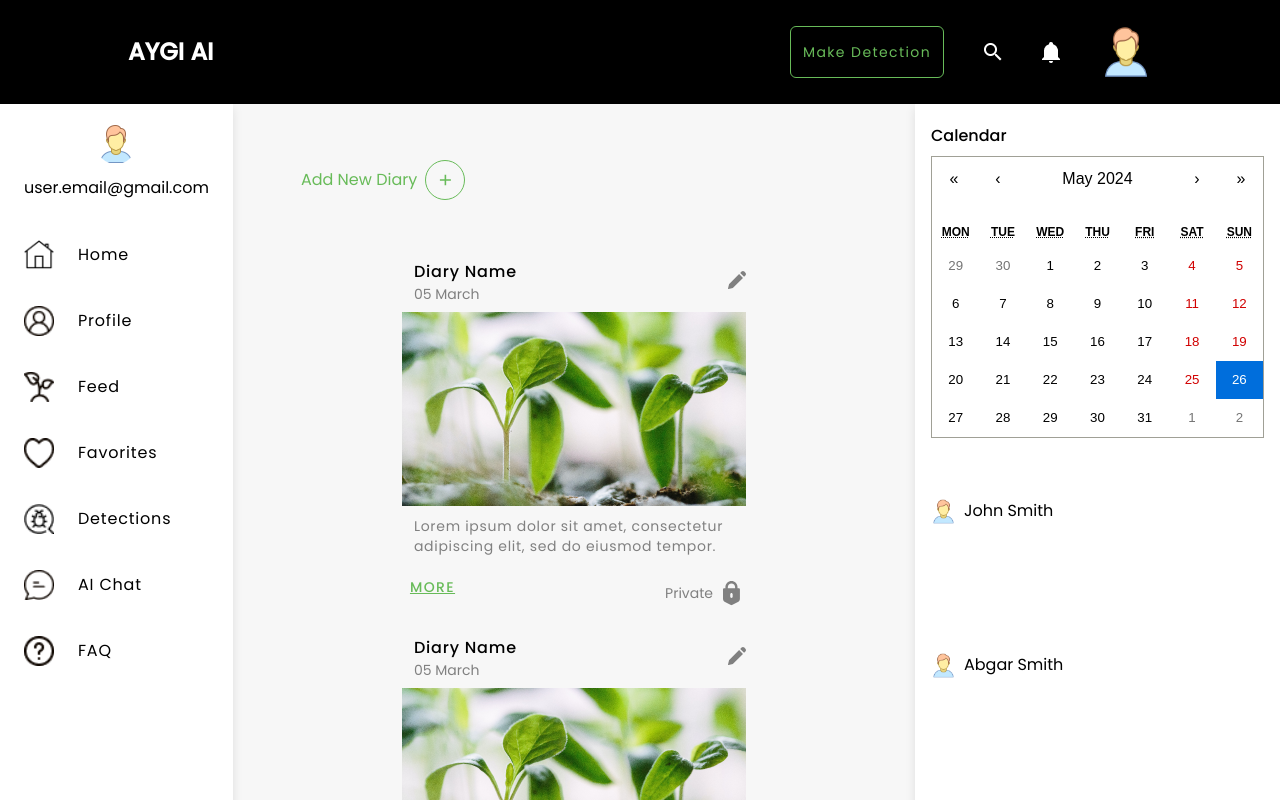
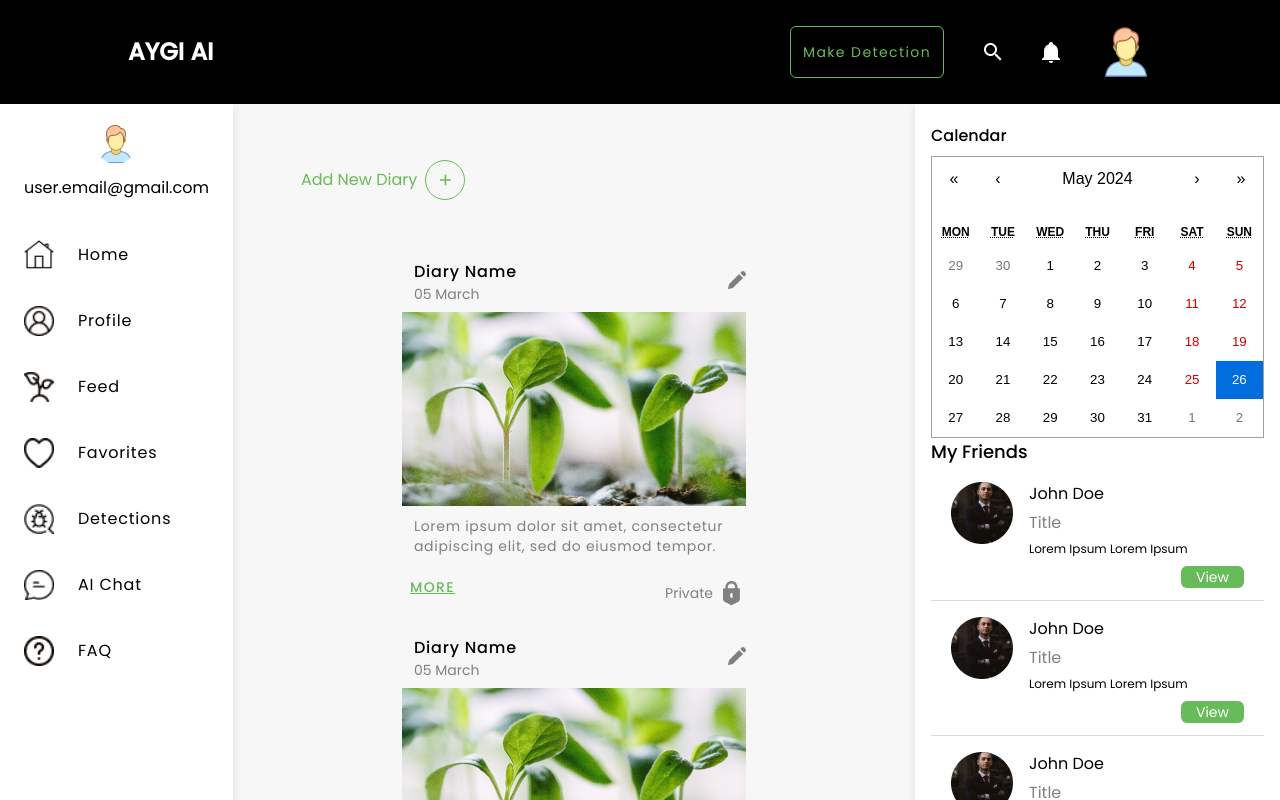
Before and after one commit to edgaravag/aygi-ai-vercel, a Next.js app: page /myGarden in a window 1280 px wide. Shown: the top 800 px of the page. Built offline with nearby package versions, Linux system fonts and the light colour scheme.

Commit message:
Changed My Friend's part

```diff
--- a/app/(mainPages)/components/RightAside.jsx
+++ b/app/(mainPages)/components/RightAside.jsx
@@ -1,44 +1,85 @@
-'use client'
-import dynamic from 'next/dynamic';
-import React, { useState } from 'react'
-import 'react-calendar/dist/Calendar.css';
-import UserIcon from "../../../public/userIcon.png";
-import Image from 'next/image';
+"use client";
+import dynamic from "next/dynamic";
+import React, { useState } from "react";
+import "react-calendar/dist/Calendar.css";
+import UserIcon from "../../../public/friendIcon.png";
+import Image from "next/image";
 
-
-const Calendar = dynamic(() => import('react-calendar'), {ssr: false});
+const Calendar = dynamic(() => import("react-calendar"), { ssr: false });
 const users = [
-  { icon: UserIcon.src, name: "John", surname: "Smith" },
-  { icon: UserIcon.src, name: "Abgar", surname: "Smith" },
-  { icon: UserIcon.src, name: "Mesrop", surname: "Smith" },
-  { icon: UserIcon.src, name: "Koryun", surname: "Smith" },
-  { icon: UserIcon.src, name: "Vahan", surname: "Smith" },
-  { icon: UserIcon.src, name: "Nikol", surname: "Smith" },
-
+  {
+    icon: UserIcon.src,
+    name: "John",
+    surname: "Doe",
+    title: "Title",
+    description: "Lorem Ipsum Lorem Ipsum",
+  },
+  {
+    icon: UserIcon.src,
+    name: "John",
+    surname: "Doe",
+    title: "Title",
+    description: "Lorem Ipsum Lorem Ipsum",
+  },
+  {
+    icon: UserIcon.src,
+    name: "John",
+    surname: "Doe",
+    title: "Title",
+    description: "Lorem Ipsum Lorem Ipsum",
+  },
+  {
+    icon: UserIcon.src,
+    name: "John",
+    surname: "Doe",
+    title: "Title",
+    description: "Lorem Ipsum Lorem Ipsum",
+  },
+  {
+    icon: UserIcon.src,
+    name: "John",
+    surname: "Doe",
+    title: "Title",
+    description: "Lorem Ipsum Lorem Ipsum",
+  },
 ];
 
 const RightAside = () => {
   const [value, onChange] = useState(new Date());
   return (
-    <aside className='bg-white shadow-[0_4px_10px_0_rgba(0,0,0,0.10)] w-[365px] h-[1360px] px-4 py-5'>
-      <div className='flex flex-col gap-2'>
-      <h2 className='font-medium'>Calendar</h2>
+    <aside className="bg-white shadow-[0_4px_10px_0_rgba(0,0,0,0.10)] w-[365px] h-[1360px] px-4 py-5">
+      <div className="flex flex-col gap-2">
+        <h2 className="font-medium">Calendar</h2>
         <Calendar onChange={onChange} value={value} />
       </div>
-      <div className="flex flex-col gap-10 mt-4">
-        {
-          users.map((user) => {
-            return (
-              <div key={user.name} className='flex items-center gap-[8px] w-[283px] h-[114px] top-[551px] left-[1116px]'>
-                  <Image src={user.icon} alt='' width={25} height={25} />
-                  <p>{user.name + ' ' + user.surname}</p>
+      <h2 className="text-lg font-medium">My Friends</h2>
+      <div className="flex flex-col gap-4 mt-4">
+        {users.map((user) => {
+          return (
+            <div key={Math.random()} className="border-b border-[#D9D9D9] px-5 pb-3">
+              <div className="flex gap-4">
+                <div>
+                  <Image alt="" src={user.icon} width={62} height={62} />
+                </div>
+                <div className="flex flex-col gap-[5px]">
+                  <p className="font-normal">
+                    {user.name + " " + user.surname}
+                  </p>
+                  <p className="font-normal text-[#808080]">{user.title}</p>
+                  <p className="font-normal text-[12px]">{user.description}</p>
+                </div>
               </div>
-            )
-          })
-        }
+              <div className="flex justify-end mt-2">
+                <button className="center  bg-[#68BB59] text-white font-normal text-sm px-[15px] py-[1px] rounded-md">
+                  View
+                </button>
+              </div>
+            </div>
+          );
+        })}
       </div>
     </aside>
-  )
-}
+  );
+};
 
-export default RightAside
+export default RightAside;
--- a/app/components/mainSections/authorization/SignIn.jsx
+++ b/app/components/mainSections/authorization/SignIn.jsx
@@ -42,7 +42,7 @@ const SignIn = ({ onClose }) => {
               setShowForgot(!showForgot);
             }}
           >
-            Forgot Password?
+            Forgot Password ?
           </button>
         </div>
         <div className="flex items-center justify-between mt-5">
```
Also changed, not shown: public/friendIcon.png (added).
